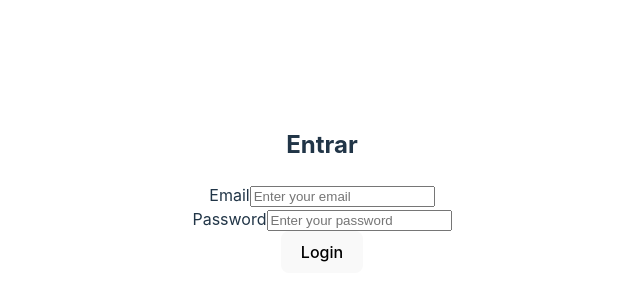
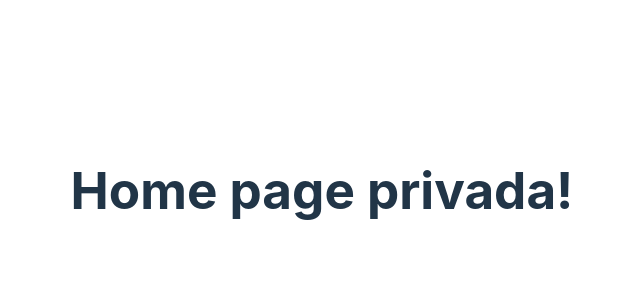
Before and after one commit to MatheusAraripe/desafio-anova, a React (Vite) app: page / in a window 1280 px wide. Shown: the part 210-510 px from the top of the page, without its empty margins (318-958 px from the left). Built offline with nearby package versions, Linux system fonts and the light colour scheme.

Commit message:
feat: routers para navegação adicionados

```diff
--- a/package.json
+++ b/package.json
@@ -14,6 +14,7 @@
     "react": "^17.0.2",
     "react-dom": "^17.0.2",
     "react-hook-form": "^7.44.2",
+    "react-router-dom": "^6.11.2",
     "yup": "^1.2.0"
   },
   "devDependencies": {
--- a/src/App.jsx
+++ b/src/App.jsx
@@ -1,11 +1,11 @@
 import './App.css'
-import LoginForm from './components/LoginForm'
+import AppRoutes from './AppRoutes'
 
 function App() {
 
   return (
     <div>
-      <LoginForm />
+      <AppRoutes />
     </div>
   )
 }
--- /dev/null
+++ b/src/AppRoutes.jsx
@@ -0,0 +1,23 @@
+import {
+    BrowserRouter as Router,
+    Route,
+    Routes,
+    Navigate
+} from "react-router-dom";
+
+import LoginPage from "./pages/LoginPage";
+import HomePage from "./pages/HomePage";
+
+
+const AppRoutes = () => {
+    return(
+        <Router>
+            <Routes>
+                <Route exact path="/login" element={<LoginPage />} />
+                <Route exact path="/" element={<HomePage />} />
+            </Routes>
+        </Router>
+    )
+}
+
+export default AppRoutes;
--- a/src/components/LoginForm.jsx
+++ b/src/components/LoginForm.jsx
@@ -1,4 +1,4 @@
-import React, { useState } from 'react';
+import React from 'react';
 
 // React hook form
 import { useForm } from "react-hook-form";
@@ -7,6 +7,8 @@ import { yupResolver } from '@hookform/resolvers/yup';
 // Yup
 import * as yup from "yup";
 
+
+// Schema para validação
 const schema = yup.object({
     email: yup.string().required("Campo obrigaório"),
     password: yup.string().required("Campo obrigaório")
--- /dev/null
+++ b/src/pages/HomePage/index.jsx
@@ -0,0 +1,13 @@
+import React from 'react'
+
+function HomePage() {
+  return (
+    <div>
+        <h1>
+            Home page privada!
+        </h1>
+    </div>
+  )
+}
+
+export default HomePage
--- /dev/null
+++ b/src/pages/LoginPage/index.jsx
@@ -0,0 +1,13 @@
+import React from 'react'
+import LoginForm from '../../components/LoginForm'
+
+function LoginPage() {
+  return (
+    <div>
+        <h1>Login Page</h1>
+        <LoginForm />
+    </div>
+  )
+}
+
+export default LoginPage
```
Also changed, not shown: 1 other file (tests, documents, lock files or other folders). Lines whose indentation alone changed are shown as unchanged.
